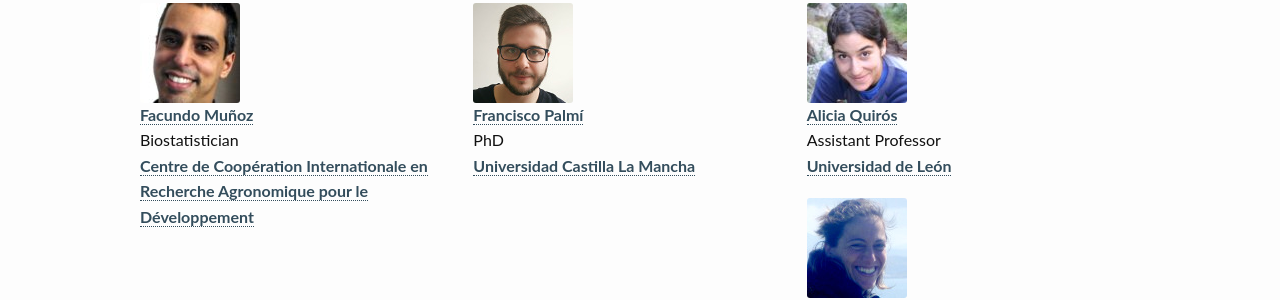
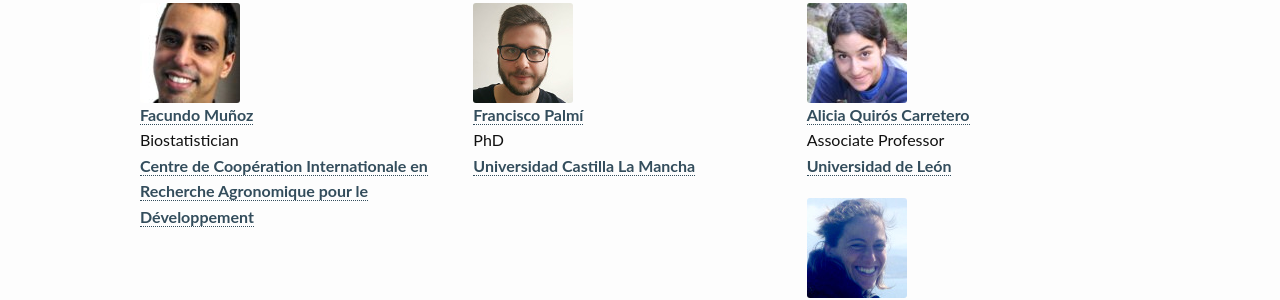
Before and after one commit to VABAR/VABAR.github.io, a Jekyll site: the page built from pages/members.md, in a window 1280 px wide and 900 px high, scrolled down 1280 px. Shown: the part 155-455 px from the top of the window. Built offline with Jekyll 4.4.1, drawn with Linux system fonts in a browser that asks for light colours.

Commit message:
Fixes V Gomez, A Quiros

```diff
--- a/_data/members.yml
+++ b/_data/members.yml
@@ -67,7 +67,7 @@
 - name: Virgilio Gómez-Rubio
   affiliation: uclm
   position: Associate Professor
-  url: http://www.uclm.es/profesorado/vgomez/
+  url: https://becarioprecario.github.io/
   img: virgilio.jpg
 
 - name: Elena Lázaro
@@ -106,9 +106,9 @@
   url: https://es.linkedin.com/in/franciscopalmi
   img: fpalmi.jpg
 
-- name: Alicia Quirós
+- name: Alicia Quirós Carretero
   affiliation: unileon
-  position: Assistant Professor
+  position: Associate Professor
   url: https://www.researchgate.net/profile/Alicia_Quiros
   img: aquiros.jpg
 
```
